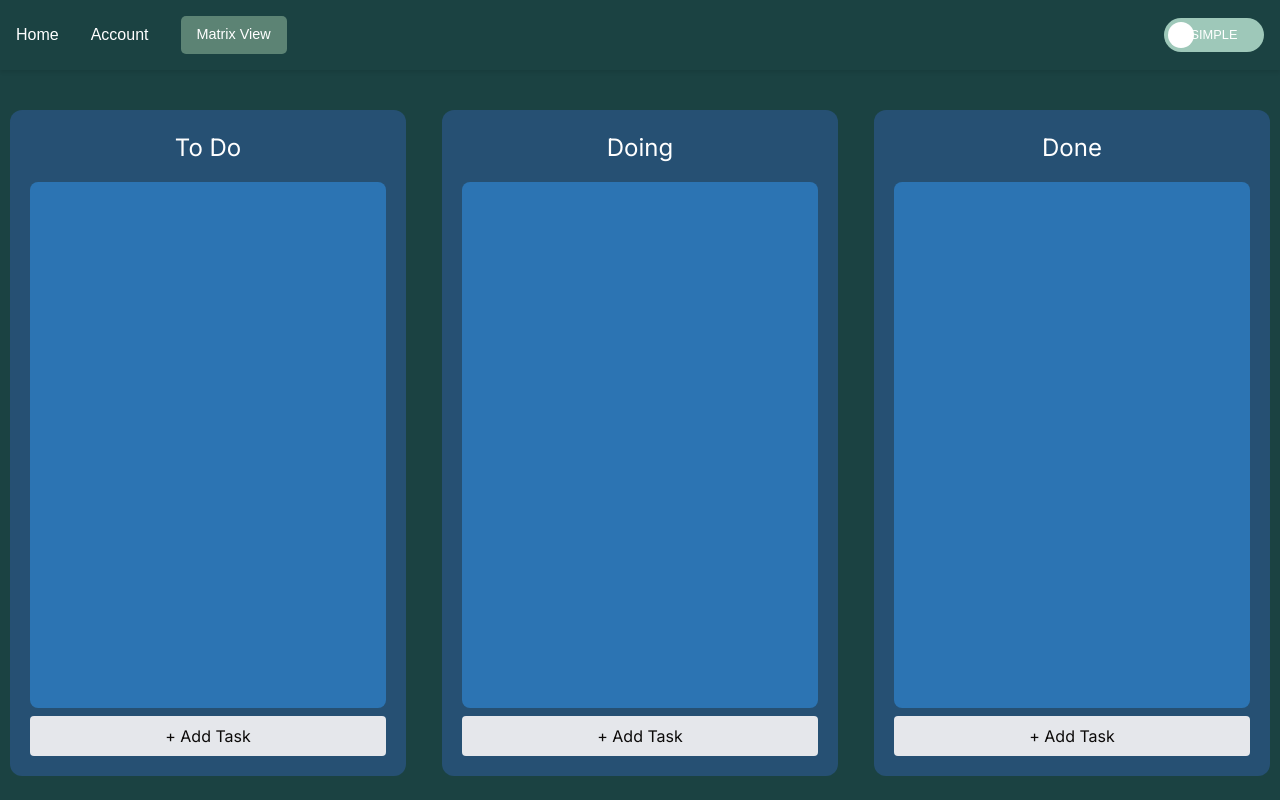
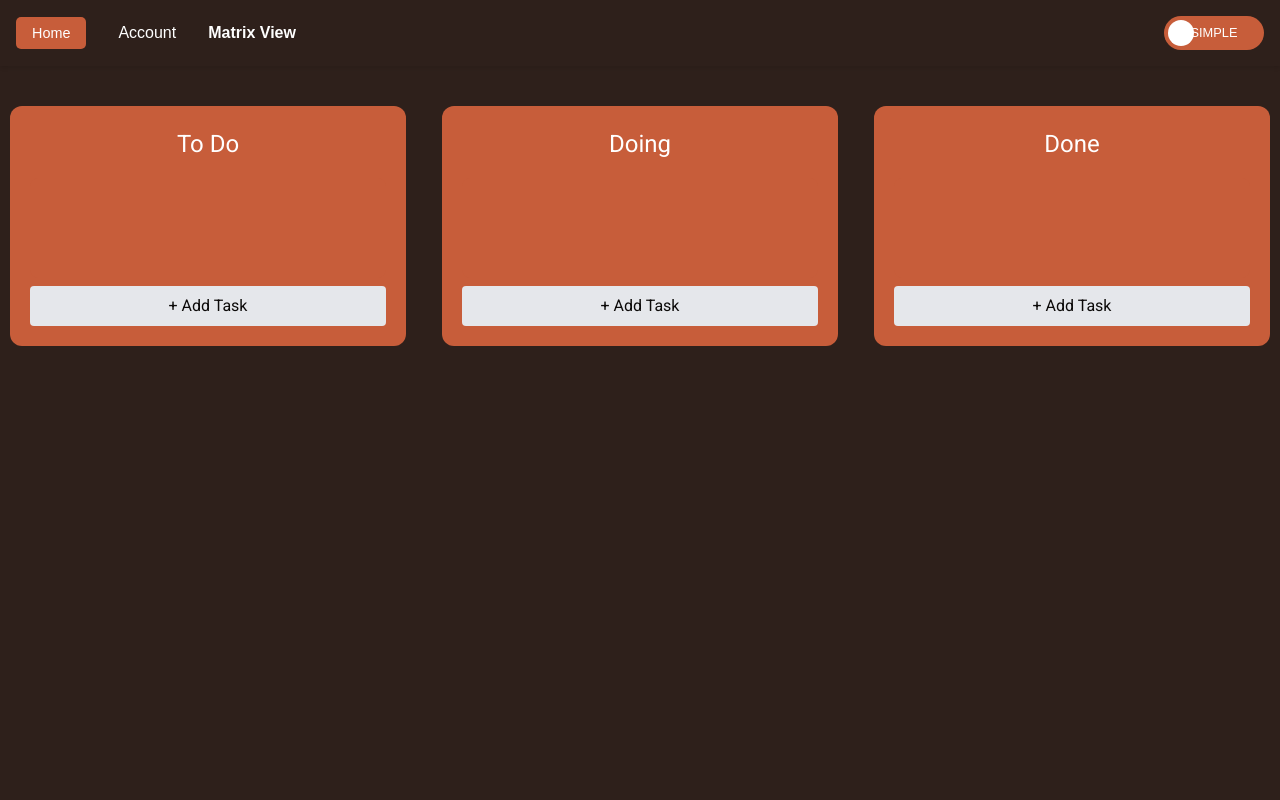
Before and after one commit to Yobamba/to-do-manager, a Next.js app: page / in a window 1280 px wide. Built offline with nearby package versions, Linux system fonts and the light colour scheme.

Commit message:
progress

```diff
--- a/src/app/api/calendar/events/route.ts
+++ b/src/app/api/calendar/events/route.ts
@@ -45,7 +45,7 @@ export async function GET() {
 
       return {
         ...event,
-        backgroundColor: eventColor?.background || '#265073', // Use our default blue if no color
+        backgroundColor: eventColor?.background || '#c75d3a', // Use our default blue if no color
         foregroundColor: eventColor?.foreground || '#FFFFFF'
       };
     });
--- a/src/app/globals.css
+++ b/src/app/globals.css
@@ -92,12 +92,14 @@
 
 html {
   height: 100%;
-  overflow: hidden;
 }
 
 html,
 body {
   max-width: 100vw;
+  height: 100%;
+  padding: 0;
+  margin: 0;
   overflow-x: hidden;
   font-family: var(--body-font);
 }
--- a/src/app/layout.tsx
+++ b/src/app/layout.tsx
@@ -1,9 +1,11 @@
 import type { Metadata } from 'next'
-import { Inter } from 'next/font/google'
+import { Roboto } from 'next/font/google'
 import './globals.css'
 import { Providers } from './providers'
 
-const inter = Inter({ subsets: ['latin'] })
+const roboto = Roboto({ weight: ['400'],
+  subsets: ['latin']
+})
 
 export const metadata: Metadata = {
   title: 'To Do Manager',
@@ -20,13 +22,12 @@ export default function RootLayout({
     <head>
       <meta name="viewport" content="width=device-width, initial-scale=1, maximum-scale=1" />
       </head>
-      <body className={inter.className}>
-        <div style={{ height: '100vh', overflow: 'auto' }}>
-          <Providers>
-            {children}
-          </Providers>
-        </div>
-      </body>
+      <body className={roboto.className}>
+                        <div className='h-screen w-screen flex flex-col' >
+                          <Providers>
+                            {children}
+                          </Providers>
+                        </div>      </body>
     </html>
   )
 }
--- a/src/app/page.module.css
+++ b/src/app/page.module.css
@@ -2,14 +2,15 @@
   position: relative;
   width: 100%;
   height: 100%;
-  background-color: #1B4242;
+  background-color: #2e201b;
   padding: 1rem;
 }
 
 .board {
   display: flex;
   gap: 1rem;
-  min-height: calc(100vh - 60px);
+  /* min-height: calc(100vh - 60px); */
+  /* max-height: 65%; */
   position: relative;
 }
 
@@ -19,19 +20,19 @@
   display: flex;
   flex-direction: column;
   gap: 0.5rem;
-  background-color: #265073;
+  background-color: #c75d3a;
   padding: 1rem;
   border-radius: 10px;
 }
 
 .columnContent {
   flex: 1;
-  background-color: #2C74B3;
+  background-color: #c75d3a;
   border-radius: 8px;
   min-height: 100px;
   position: relative;
   overflow-y: auto;
-  max-height: calc(100vh - 200px);
+  /* max-height: calc(100vh - 200px); */
   padding: 1rem;
 }
 
@@ -77,7 +78,7 @@
   right: 20px;
   font-size: 0.75rem;
   padding: 4px 8px;
-  background-color: #5C8374;
+  background-color: #c75d3a;
   color: white;
   border: none;
   border-radius: 4px;
@@ -94,9 +95,8 @@
   display: flex;
   flex-direction: column;
   align-items: center;
-  /* padding: 2rem; */
-  min-height: calc(100vh - 60px);
-  background-color: #1B4242;
+  flex-grow: 1; /* Added to make the main content expand */
+  background-color: #2e201b;
   width: 100%;
   box-sizing: border-box;
 }
@@ -114,18 +114,16 @@
   gap: 1rem;
   /* padding: 1rem; */
   width: 100%;
-  background-color: #1B4242;
+  background-color: #2e201b;
 }
 
 .column {
-  background-color: #265073;
+  background-color: #c75d3a;
   padding: 1rem;
   border-radius: 10px;
   min-width: 270px;
   display: flex;
   flex-direction: column;
-  flex: 1;
-  height: 450px;
 }
 
 .columnHeader {
@@ -138,12 +136,12 @@
 .columnContent {
   flex: 1;
   padding: 1rem;
-  background-color: #2C74B3;
+  background-color: #c75d3a;
   border-radius: 8px;
   min-height: 100px;
   position: relative;
   overflow-y: auto;
-  max-height: calc(100vh - 200px);
+  /* max-height: calc(100vh - 200px); */
 }
 
 /* Webkit scrollbar customization */
@@ -200,7 +198,7 @@
   right: 20px;
   font-size: 0.75rem;
   padding: 4px 8px;
-  background-color: #5C8374;
+  background-color: #c75d3a;
   color: white;
   border: none;
   border-radius: 4px;
@@ -233,13 +231,13 @@
 
 /* Container and scrollable content styles */
 .container {
-  background: #265073;
+  background: #c75d3a;
   border-radius: 12px;
   padding: 20px;
   margin: 10px;
   flex: 1;
   min-width: 300px;
-  height: 90%;
+  /* max-height: 65%; */
   display: flex;
   flex-direction: column;
   position: relative;
@@ -252,7 +250,7 @@
   background: rgba(255, 255, 255, 0.1);
   border-radius: 8px;
   margin-top: 16px;
-  max-height: calc(100% - 60px);
+  /* max-height: calc(100% - 60px); */
 }
 
 /* Custom scrollbar styles for simple mode */
@@ -346,25 +344,25 @@ button.inputArea {
 
 
   .newTaskContainer {
-    background-color: #265073;
+    background-color: #c75d3a;
     padding: 1rem;
     border-radius: 10px;
     min-width: 200px;
     margin: 10px;
     display: flex;
     flex-direction: column;
-    max-height: 180px;
+    /* max-height: 180px; */
   }
 
   .newTaskContainer2 {
-    background-color: #265073;
+    background-color: #c75d3a;
     padding: 1rem;
     border-radius: 10px;
     min-width: 100px;
     margin: 40px;
     display: flex;
     flex-direction: column;
-    max-height: 180px;
+    /* max-height: 180px; */
   }
 
 
@@ -459,7 +457,7 @@ button.inputArea {
   left: 0;
   right: 0;
   bottom: 0;
-  background-color: #9EC8B9;
+  background-color: #c75d3a;
   transition: .4s;
   border-radius: 34px;
   display: flex;
@@ -480,7 +478,7 @@ button.inputArea {
 }
 
 input:checked + .slider {
-  background-color: #1B4242;
+  background-color: #2e201b;
 }
 
 input:checked + .slider:before {
@@ -500,7 +498,7 @@ input:checked + .slider:before {
 
 /* Navbar Styles */
 .navbar {
-  background-color: #1B4242;
+  background-color: #2e201b;
   padding: 1rem;
   width: 100%;
   position: sticky;
@@ -519,6 +517,10 @@ input:checked + .slider:before {
   gap: 2rem;
 }
 
+.whiteText {
+  color: white;
+}
+
 .navList li a {
   color: white;
   text-decoration: none;
@@ -527,7 +529,7 @@ input:checked + .slider:before {
 }
 
 .navList li a:hover {
-  color: #9EC8B9;
+  color: #c75d3a;
 }
 
 .modeToggleItem {
@@ -535,7 +537,7 @@ input:checked + .slider:before {
 }
 
 .matrixButton {
-  background-color: #5C8374;
+  background-color: #c75d3a;
   color: white;
   border: none;
   padding: 0.5rem 1rem;
@@ -547,12 +549,12 @@ input:checked + .slider:before {
 }
 
 .matrixButton:hover {
-  background-color: #7BA696;
+  background-color: #6b2f21;
 }
 
 .matrixButton.active {
-  background-color: #9EC8B9;
-  color: #1B4242;
+  background-color: #c75d3a;
+  color: #2e201b;
 }
 
 /* Tablet and Smaller Desktop */
@@ -565,6 +567,7 @@ input:checked + .slider:before {
 .grid {
   display: flex;
   margin: 0 auto;
+  align-items: flex-start; /* Added to make columns independent in height */
 }
 
 .card {
@@ -658,8 +661,8 @@ input:checked + .slider:before {
 
 .calendarContainer {
   position: relative;
-  min-height: calc(100vh - 60px);
-  background-color: #1B4242;
+  /* min-height: calc(100vh - 60px); */
+  background-color: #2e201b;
   padding: 20px;
 }
 
@@ -685,7 +688,7 @@ input:checked + .slider:before {
 .calendarTask p {
   margin: 0 0 8px 0;
   font-size: 1rem;
-  color: #1B4242;
+  color: #2e201b;
   font-weight: 500;
 }
 
@@ -743,7 +746,7 @@ input:checked + .slider:before {
 }
 
 .authCard h1 {
-  color: #1B4242;
+  color: #2e201b;
   margin-bottom: 1rem;
 }
 
@@ -798,7 +801,7 @@ input:checked + .slider:before {
 }
 
 .calendarAuth h2 {
-  color: #1B4242;
+  color: #2e201b;
   margin-bottom: 1rem;
   font-size: 1.5rem;
 }
--- a/src/app/ui/CalendarMode.tsx
+++ b/src/app/ui/CalendarMode.tsx
@@ -140,7 +140,7 @@ export default function CalendarMode() {
           className={`${styles.task} ${snapshot.isDragging ? styles.dragging : ''}`}
           style={{
             ...provided.draggableProps.style,
-            backgroundColor: task.backgroundColor || '#265073',
+            backgroundColor: task.backgroundColor || '#c75d3a',
             color: task.foregroundColor || '#FFFFFF',
           }}
         >
--- a/src/app/ui/calendar-button.module.css
+++ b/src/app/ui/calendar-button.module.css
@@ -4,7 +4,7 @@
   right: 20px;
   font-size: 0.75rem;
   padding: 4px 8px;
-  background-color: #5C8374;
+  background-color: #c75d3a;
   color: white;
   border: none;
   border-radius: 4px;
--- a/src/app/ui/calendar.module.css
+++ b/src/app/ui/calendar.module.css
@@ -1,15 +1,15 @@
 .calendarContainer {
   position: relative;
   width: 100%;
-  min-height: calc(100vh - 60px);
-  background-color: #1B4242;
+  /* min-height: calc(100vh - 60px); */
+  background-color: #2e201b;
   padding: 20px;
 }
 
 .syncButton {
   font-size: 0.75rem;
   padding: 4px 8px;
-  background-color: #5C8374;
+  background-color: #c75d3a;
   color: white;
   border: none;
   border-radius: 4px;
--- a/src/app/ui/cards.tsx
+++ b/src/app/ui/cards.tsx
@@ -214,7 +214,7 @@ export default function Cards() {
                               padding: 16,
                               margin: "0 0 8px 0",
                               minHeight: "50px",
-                              backgroundColor: snapshot.isDragging ? "#263B4A" : "#456C86",
+                              backgroundColor: snapshot.isDragging ? "#a84832" : "#6b2f21",
                               color: "white",
                               ...provided.draggableProps.style,
                             }}
--- a/src/app/ui/navbar.tsx
+++ b/src/app/ui/navbar.tsx
@@ -2,18 +2,21 @@
 'use client';
 
 import Link from 'next/link';
+import { usePathname } from 'next/navigation';
 import styles from "../page.module.css";
 import ModeToggle from './ModeToggle';
 import { useAppMode } from '../context/AppModeContext';
+import { use } from 'react';
 
 const Navbar = () => {
   const { mode, setMode } = useAppMode();
+  const pathName = usePathname();
 
   return (
     <nav className={styles.navbar}>
       <ul className={styles.navList}>
-        <li>
-          <Link href="/">
+        <li onClick={() => setMode('simple')}>
+          <Link href="/" className={`${pathName === '/' && mode !== 'matrix' ? styles.matrixButton : ''}`}>
             Home
           </Link>
         </li>
@@ -25,7 +28,7 @@ const Navbar = () => {
         <li>
           <button
             onClick={() => setMode('matrix')}
-            className={`${styles.matrixButton} ${mode === 'matrix' ? styles.active : ''}`}
+            className={`${mode === 'matrix' ? styles.matrixButton : styles.whiteText}`}
           >
             Matrix View
           </button>
--- a/src/app/ui/simple-mode.module.css
+++ b/src/app/ui/simple-mode.module.css
@@ -1,11 +1,11 @@
 .container {
-  background: #5C8374;
+  background: #c75d3a;
   border-radius: 12px;
   padding: 20px;
   margin: 10px;
   flex: 1;
   min-width: 300px;
-  height: 600px;
+  /* height: 600px; */
   display: flex;
   flex-direction: column;
   position: relative;
@@ -18,7 +18,7 @@
   background: rgba(255, 255, 255, 0.1);
   border-radius: 8px;
   margin-top: 16px;
-  max-height: calc(100% - 60px);
+  /* max-height: calc(100% - 60px); */
 }
 
 /* Custom scrollbar styles */
--- a/src/app/ui/styles.module.css
+++ b/src/app/ui/styles.module.css
@@ -1,7 +1,7 @@
 .syncButton {
   font-size: 0.75rem;
   padding: 4px 8px;
-  background-color: #5C8374;
+  background-color: #c75d3a;
   color: white;
   border: none;
   border-radius: 4px;
```
Also changed, not shown: src/app/ui/matrix-mode.module.css (+10 -10 lines), 1 other file (tests, documents, lock files or other folders).
